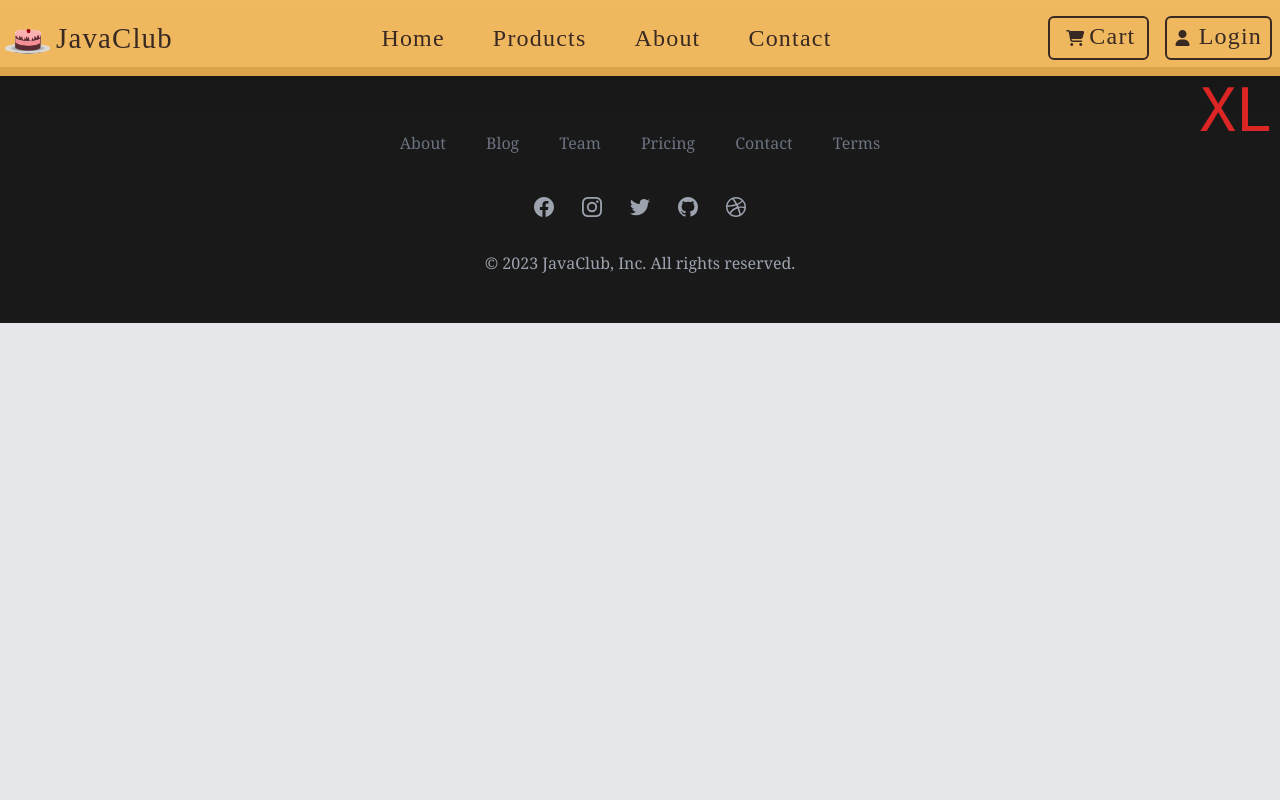
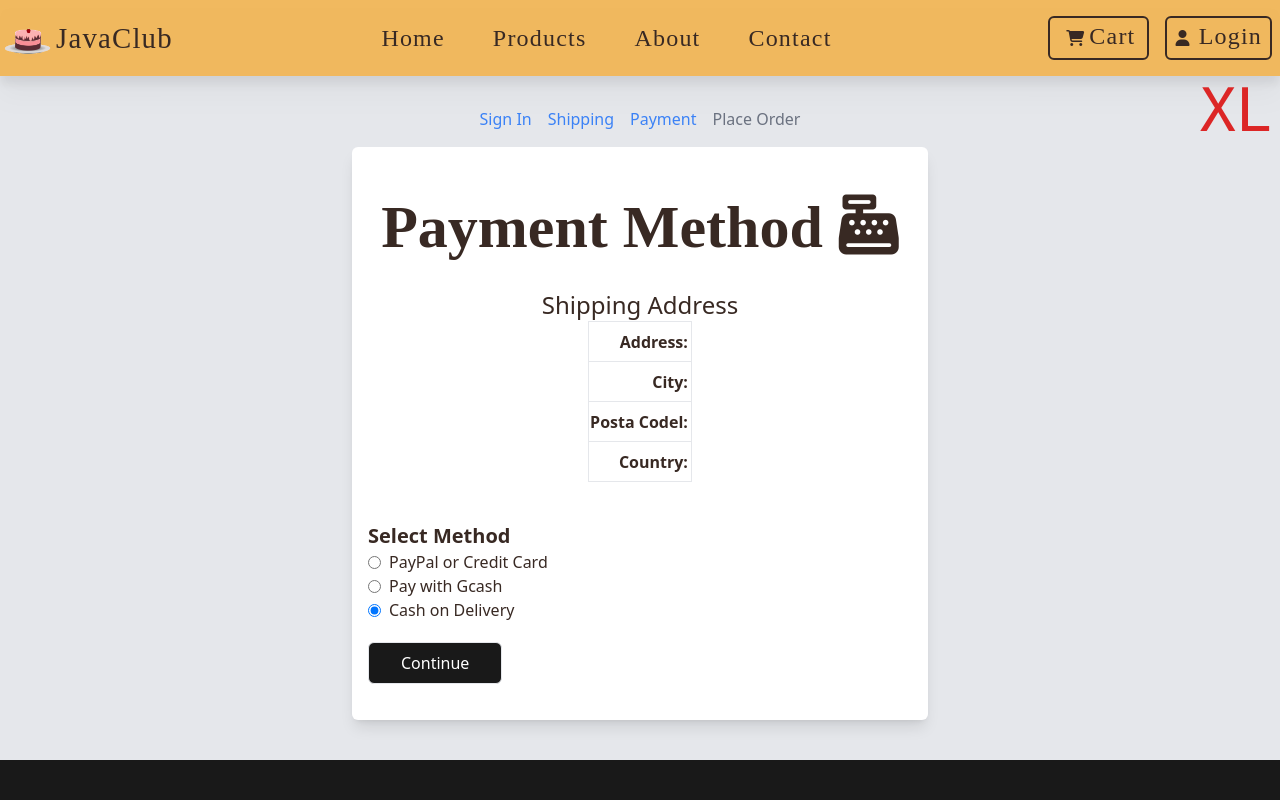
Before and after one commit to Ralph313-creator/JavaClub-eCommerce, a React (Create React App) app in the folder frontend-javaclub/: page /payment in a window 1280 px wide. Shown: the top 800 px of the page. Built offline with nearby package versions, Linux system fonts and the light colour scheme.

Commit message:
Co-authored-by: Mgtsampayan <Mgtsampayan@users.noreply.github.com>

```diff
--- a/frontend-javaclub/src/App.js
+++ b/frontend-javaclub/src/App.js
@@ -9,6 +9,8 @@ import ProductScreen from './screens/ProductScreen';
 import ProfileScreen from './screens/ProfileScreen';
 import RegisterScreen from './screens/RegisterScreen';
 import ShippingScreen from './screens/ShippingScreen';
+import PaymentScreen from './screens/PaymentScreen';
+import PlaceOrderScreen from './screens/PlaceOrderScreen';
 
 function App() {
   return (
@@ -17,6 +19,8 @@ function App() {
       {/* <Hero /> */}
       <Routes>
         <Route path="/login/shipping" element={<ShippingScreen />} />
+        <Route path="/payment" element={<PaymentScreen />} />
+        <Route path="/placeorder" element={<PlaceOrderScreen />} />
         <Route path="/login" element={<LoginScreen />} />
         <Route path="/register" element={<RegisterScreen />} />
         <Route path="/profile" element={<ProfileScreen />} />
--- a/frontend-javaclub/src/action/cartActions.js
+++ b/frontend-javaclub/src/action/cartActions.js
@@ -3,6 +3,7 @@ import {
   CART_ADD_ITEM,
   CART_REMOVE_ITEM,
   CART_SAVE_SHIPPING_ADDRESS,
+  CART_SAVE_PAYMENT_METHOD,
 } from '../constants/cartConstants';
 
 export const addToCart = (id, qty) => async (dispatch, getState) => {
@@ -40,3 +41,12 @@ export const saveShippingAddress = (data) => (dispatch) => {
 
   localStorage.setItem('shippingAddress', JSON.stringify(data));
 };
+
+export const savePaymentMethod = (data) => (dispatch) => {
+  dispatch({
+    type: CART_SAVE_PAYMENT_METHOD,
+    payload: data,
+  });
+
+  localStorage.setItem('paymentMethod', JSON.stringify(data));
+};
--- a/frontend-javaclub/src/components/CheckoutSteps.jsx
+++ b/frontend-javaclub/src/components/CheckoutSteps.jsx
@@ -17,7 +17,7 @@ const CheckoutSteps = ({step1, step2, step3, step4}) => {
       </li>
       <li class="mr-4">
         {step2 ? (
-          <Link to="/shipping" class="text-blue-500 hover:text-blue-800">
+          <Link to="/login/shipping" class="text-blue-500 hover:text-blue-800">
             Shipping
           </Link>
         ) : (
--- a/frontend-javaclub/src/components/Header.jsx
+++ b/frontend-javaclub/src/components/Header.jsx
@@ -162,7 +162,7 @@ const Header = () => {
       {/* Burger button */}
       <div
         className={`navBtn right-[5%] top-[5%] z-50 md:hidden ${
-          !isHidden ? 'change' : ''
+          isHidden ? 'change' : ''
         }`}
         onClick={() => setIsHidden(!isHidden)}
       >
--- a/frontend-javaclub/src/constants/cartConstants.js
+++ b/frontend-javaclub/src/constants/cartConstants.js
@@ -1,3 +1,4 @@
 export const CART_ADD_ITEM = 'CART_ADD_ITEM';
 export const CART_REMOVE_ITEM = 'CART_REMOVE_ITEM';
 export const CART_SAVE_SHIPPING_ADDRESS = 'CART_SAVE_SHIPPING_ADDRESS';
+export const CART_SAVE_PAYMENT_METHOD = 'CART_SAVE_PAYMENT_METHOD';
--- a/frontend-javaclub/src/reducers/cartReducers.js
+++ b/frontend-javaclub/src/reducers/cartReducers.js
@@ -1,10 +1,14 @@
 import {
   CART_ADD_ITEM,
   CART_REMOVE_ITEM,
+  CART_SAVE_PAYMENT_METHOD,
   CART_SAVE_SHIPPING_ADDRESS,
 } from '../constants/cartConstants';
 
-export const cartReducer = (state = {cartItems: [],shippingAddress:{}}, action) => {
+export const cartReducer = (
+  state = {cartItems: [], shippingAddress: {}},
+  action
+) => {
   switch (action.type) {
     case CART_ADD_ITEM:
       const item = action.payload;
@@ -34,6 +38,11 @@ export const cartReducer = (state = {cartItems: [],shippingAddress:{}}, action)
         ...state,
         shippingAddress: action.payload,
       };
+    case CART_SAVE_PAYMENT_METHOD:
+      return {
+        ...state,
+        paymentMethod: action.payload,
+      };
     default:
       return state;
   }
--- /dev/null
+++ b/frontend-javaclub/src/screens/PaymentScreen.jsx
@@ -0,0 +1,126 @@
+import React, {useState} from 'react';
+import {useDispatch, useSelector} from 'react-redux';
+import {useNavigate} from 'react-router-dom';
+import CheckoutSteps from '../components/CheckoutSteps';
+import {savePaymentMethod} from '../action/cartActions';
+// import Message from '../components/Message';
+
+const PaymentScreen = () => {
+  const cart = useSelector((state) => state.cart);
+  const {shippingAddress} = cart;
+  const navigate = useNavigate();
+
+  if (!shippingAddress) {
+    navigate('/shipping');
+  }
+
+  console.log(shippingAddress);
+  const [paymentMethod, setPaymentMethod] = useState('Paypa');
+
+  const dispatch = useDispatch();
+
+  const submitHandler = (e) => {
+    e.preventDefault();
+    dispatch(savePaymentMethod({paymentMethod}));
+    navigate('/placeorder');
+  };
+
+  return (
+    <>
+      <div className="grid my-10  justify-items-stretch mx-auto max-w-xl">
+        <CheckoutSteps step1 step2 step3 />
+        <div className="relative">
+          <form
+            onSubmit={submitHandler}
+            className=" w-full h-full bg-white shadow-lg p-4 rounded-md"
+          >
+            <h2 className=" text-6xl font-bold text-center py-8 capitalize">
+              Payment Method
+              <i class="fa-solid fa-cash-register ml-4"></i>
+            </h2>
+
+            <div className="flex items-center flex-col font-sans mb-10">
+              <div className="text-2xl">Shipping Address</div>
+              <table className="border ">
+                <tbody className=" text-right h-[10rem]">
+                  <tr className="border-b">
+                    <th>Address:</th>
+                    <td className=" text-left">{shippingAddress.address}</td>
+                  </tr>
+                  <tr className="border-b">
+                    <th>City:</th>
+                    <td className=" text-left">{shippingAddress.city}</td>
+                  </tr>
+                  <tr className="border-b">
+                    <th>Posta Codel:</th>
+                    <td className=" text-left">{shippingAddress.postalCode}</td>
+                  </tr>
+                  <tr className="border-b">
+                    <th>Country:</th>
+                    <td className=" text-left">{shippingAddress.country}</td>
+                  </tr>
+                </tbody>
+              </table>
+            </div>
+
+            <div className=" font-sans">
+              <div className="font-bold text-xl">Select Method</div>
+              <div class="flex items-center">
+                <input
+                  type="radio"
+                  id="PayPal"
+                  name="paymentMethod"
+                  value="PayPal"
+                  class="form-radio"
+                  checked
+                  onChange={(e) => setPaymentMethod(e.target.value)}
+                />
+                <label for="PayPal" class="ml-2">
+                  PayPal or Credit Card
+                </label>
+              </div>
+              <div class="flex items-center">
+                <input
+                  type="radio"
+                  id="gcash"
+                  name="paymentMethod"
+                  value="gcash"
+                  class="form-radio"
+                  checked
+                  onChange={(e) => setPaymentMethod(e.target.value)}
+                />
+                <label for="PayPal" class="ml-2">
+                  Pay with Gcash
+                </label>
+              </div>
+
+              <div class="flex items-center">
+                <input
+                  type="radio"
+                  id="cod"
+                  name="paymentMethod"
+                  value="cashOnDelivery"
+                  class="form-radio"
+                  checked
+                  onChange={(e) => setPaymentMethod(e.target.value)}
+                />
+                <label for="PayPal" class="ml-2">
+                  Cash on Delivery
+                </label>
+              </div>
+            </div>
+
+            <button
+              type="submit"
+              className="font-sans border  my-5 py-2 btn-black text-white"
+            >
+              Continue
+            </button>
+          </form>
+        </div>
+      </div>
+    </>
+  );
+};
+
+export default PaymentScreen;
--- /dev/null
+++ b/frontend-javaclub/src/screens/PlaceOrderScreen.jsx
@@ -0,0 +1,51 @@
+import React, {useState} from 'react';
+import {useDispatch, useSelector} from 'react-redux';
+import {useNavigate} from 'react-router-dom';
+import Message from '../components/Message';
+import CheckoutSteps from '../components/CheckoutSteps';
+
+const PlaceOrderScreen = () => {
+  const cart = useSelector((state) => state.cart);
+
+  return (
+    <div className="font-sans">
+      <CheckoutSteps step1 step2 step3 step4 />
+      <div className="grid grid-col-1 justify-items-center m-10">
+        <div>Shipping</div>
+
+        <div className="  text-center">
+          <table className=" w-64 p-5 bg-slate-400 rounded-md">
+            <tbody className="text-left h-52">
+              <tr className="text-center">
+                <th colSpan={2}>Order Summary</th>
+              </tr>
+              <tr className=" p-[]">
+                <th className="px-5">Item:</th>
+                <td className="px-5">Content</td>
+              </tr>
+              <tr>
+                <th className="px-5">Shipping:</th>
+                <td className="px-5">Content</td>
+              </tr>
+              <tr>
+                <th className="px-5">Tax:</th>
+                <td className="px-5">Content</td>
+              </tr>
+              <tr>
+                <th className="px-5">Total:</th>
+                <td className="px-5">Content</td>
+              </tr>
+              <tr className="text-center">
+                <th colSpan={2} className="py-6">
+                  <button className="btn-black">Place Order</button>
+                </th>
+              </tr>
+            </tbody>
+          </table>
+        </div>
+      </div>
+    </div>
+  );
+};
+
+export default PlaceOrderScreen;
--- a/frontend-javaclub/src/screens/ShippingScreen.jsx
+++ b/frontend-javaclub/src/screens/ShippingScreen.jsx
@@ -32,7 +32,6 @@ const ShippingScreen = () => {
             onSubmit={submitHandler}
             className=" w-full h-full bg-white shadow-lg p-4 rounded-md"
           >
-
             <h2 className=" text-6xl font-bold text-center py-8 capitalize">
               Shipping
               <i className="fa-solid fa-truck-fast ml-4"></i>
```
